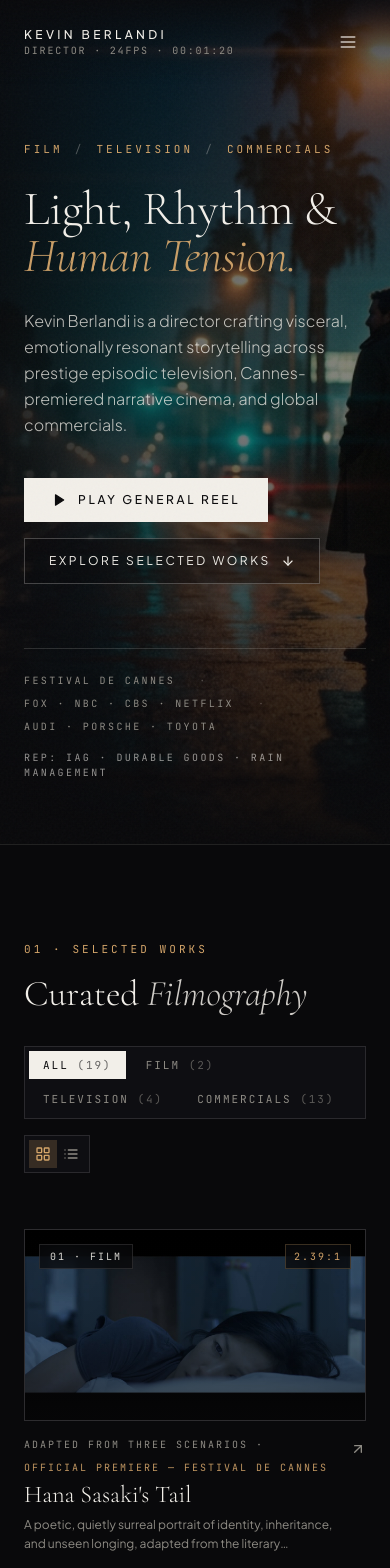
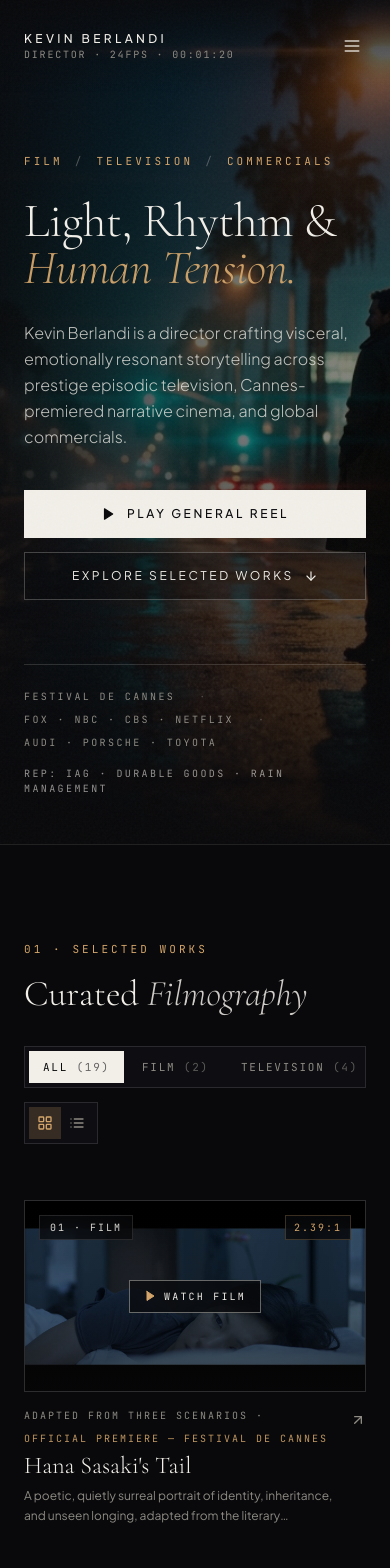
Before and after one commit to anthonysim/kevin-berlandi-portfolio, a React (Vite) app: page / in a window 390 px wide. Shown: the top 1568 px of the page. Built offline with nearby package versions, Linux system fonts and the light colour scheme.

Commit message:
Optimize mobile and iPad responsive layout, touch targets, and Safari UX

```diff
--- a/index.html
+++ b/index.html
@@ -2,7 +2,7 @@
 <html lang="en" class="dark scroll-smooth">
   <head>
     <meta charset="UTF-8" />
-    <meta name="viewport" content="width=device-width, initial-scale=1.0" />
+    <meta name="viewport" content="width=device-width, initial-scale=1.0, viewport-fit=cover" />
     <link rel="icon" type="image/svg+xml" href="/favicon.svg" />
     <meta name="theme-color" content="#09090B" />
     <title>Kevin Berlandi — Director | Film, Television & Commercials</title>
--- a/src/App.tsx
+++ b/src/App.tsx
@@ -19,7 +19,7 @@ export function App() {
       <Navbar />
 
       {/* HERO — THE SCREENING ROOM */}
-      <section className="relative flex min-h-screen w-full items-end overflow-hidden pt-28 pb-16 md:pb-24">
+      <section className="relative flex min-h-[100svh] w-full items-end overflow-hidden pt-28 pb-12 sm:pb-16 md:pb-24">
         {/* Background Widescreen Still with Slow Ken Burns Drift */}
         <div className="absolute inset-0 z-0 overflow-hidden">
           <img
@@ -64,10 +64,10 @@ export function App() {
               commercials.
             </p>
 
-            <div className="flex flex-wrap items-center gap-4 pt-3">
+            <div className="flex flex-col sm:flex-row sm:flex-wrap items-stretch sm:items-center gap-3.5 sm:gap-4 pt-3">
               <button
                 onClick={() => setActiveProject(DIRECTOR_REEL)}
-                className="group inline-flex items-center gap-3 bg-[#F2EFE9] px-7 py-3.5 text-xs font-medium uppercase tracking-[0.22em] text-[#09090B] transition-all duration-300 hover:bg-[#D4A56A] cursor-pointer"
+                className="group inline-flex items-center justify-center gap-3 bg-[#F2EFE9] px-7 py-3.5 min-h-[48px] text-xs font-medium uppercase tracking-[0.22em] text-[#09090B] transition-all duration-300 hover:bg-[#D4A56A] cursor-pointer"
               >
                 <Play className="h-3.5 w-3.5 fill-current transition-transform group-hover:scale-110" />
                 <span>Play General Reel</span>
@@ -75,7 +75,7 @@ export function App() {
 
               <a
                 href="#works"
-                className="inline-flex items-center gap-2.5 border border-[#F2EFE9]/25 bg-[#09090B]/40 backdrop-blur-sm px-6 py-3.5 text-xs uppercase tracking-[0.22em] text-[#F2EFE9] transition-all duration-300 hover:border-[#D4A56A] hover:text-[#D4A56A]"
+                className="inline-flex items-center justify-center gap-2.5 border border-[#F2EFE9]/25 bg-[#09090B]/40 backdrop-blur-sm px-6 py-3.5 min-h-[48px] text-xs uppercase tracking-[0.22em] text-[#F2EFE9] transition-all duration-300 hover:border-[#D4A56A] hover:text-[#D4A56A]"
               >
                 <span>Explore Selected Works</span>
                 <ArrowDown className="h-3.5 w-3.5" />
--- a/src/components/ContactFooter.tsx
+++ b/src/components/ContactFooter.tsx
@@ -111,7 +111,7 @@ export function ContactFooter() {
                         type="text"
                         required
                         placeholder="Your name"
-                        className="w-full border border-[#F2EFE9]/15 bg-[#09090B] px-3.5 py-2.5 text-sm text-[#F2EFE9] placeholder:text-[#8E8B84]/50 focus:border-[#D4A56A] focus:outline-none"
+                        className="w-full border border-[#F2EFE9]/15 bg-[#09090B] px-3.5 py-2.5 text-base sm:text-sm text-[#F2EFE9] placeholder:text-[#8E8B84]/50 focus:border-[#D4A56A] focus:outline-none"
                       />
                     </div>
                     <div>
@@ -122,7 +122,7 @@ export function ContactFooter() {
                         type="email"
                         required
                         placeholder="name@studio.com"
-                        className="w-full border border-[#F2EFE9]/15 bg-[#09090B] px-3.5 py-2.5 text-sm text-[#F2EFE9] placeholder:text-[#8E8B84]/50 focus:border-[#D4A56A] focus:outline-none"
+                        className="w-full border border-[#F2EFE9]/15 bg-[#09090B] px-3.5 py-2.5 text-base sm:text-sm text-[#F2EFE9] placeholder:text-[#8E8B84]/50 focus:border-[#D4A56A] focus:outline-none"
                       />
                     </div>
                   </div>
@@ -131,7 +131,7 @@ export function ContactFooter() {
                     <label className="block font-mono-tech text-[10px] uppercase tracking-[0.2em] text-[#8E8B84] mb-2">
                       Discipline
                     </label>
-                    <select className="w-full border border-[#F2EFE9]/15 bg-[#09090B] px-3.5 py-2.5 text-sm text-[#F2EFE9] focus:border-[#D4A56A] focus:outline-none">
+                    <select className="w-full border border-[#F2EFE9]/15 bg-[#09090B] px-3.5 py-2.5 text-base sm:text-sm text-[#F2EFE9] focus:border-[#D4A56A] focus:outline-none">
                       <option>Episodic Television</option>
                       <option>Feature / Narrative Film</option>
                       <option>Commercial / Brand Film</option>
@@ -147,7 +147,7 @@ export function ContactFooter() {
                       rows={3}
                       required
                       placeholder="Script, campaign brief, dates, or screener request..."
-                      className="w-full border border-[#F2EFE9]/15 bg-[#09090B] px-3.5 py-2.5 text-sm text-[#F2EFE9] placeholder:text-[#8E8B84]/50 focus:border-[#D4A56A] focus:outline-none resize-none"
+                      className="w-full border border-[#F2EFE9]/15 bg-[#09090B] px-3.5 py-2.5 text-base sm:text-sm text-[#F2EFE9] placeholder:text-[#8E8B84]/50 focus:border-[#D4A56A] focus:outline-none resize-none"
                     />
                   </div>
 
--- a/src/components/CraftSection.tsx
+++ b/src/components/CraftSection.tsx
@@ -114,7 +114,7 @@ export function CraftSection() {
         </div>
 
         {/* Three Artistic Pillars */}
-        <div className="grid grid-cols-1 md:grid-cols-3 gap-px bg-[#F2EFE9]/10 border border-[#F2EFE9]/10">
+        <div className="grid grid-cols-1 lg:grid-cols-3 gap-px bg-[#F2EFE9]/10 border border-[#F2EFE9]/10">
           {CRAFT_PILLARS.map((pillar) => (
             <div
               key={pillar.number}
--- a/src/components/CreditsAndAbout.tsx
+++ b/src/components/CreditsAndAbout.tsx
@@ -64,7 +64,7 @@ export function CreditsAndAbout() {
               <h3 className="font-mono-tech text-[11px] uppercase tracking-[0.24em] text-[#8E8B84] pb-4 border-b border-[#F2EFE9]/15 mb-6">
                 Commercial Partners
               </h3>
-              <div className="grid grid-cols-2 gap-3">
+              <div className="grid grid-cols-2 sm:grid-cols-3 lg:grid-cols-2 gap-3">
                 {COMMERCIAL_BRANDS.map((brand) => (
                   <div
                     key={brand}
@@ -96,7 +96,7 @@ export function CreditsAndAbout() {
               </div>
 
               {/* Archival Director Portrait */}
-              <figure className="group relative border border-[#F2EFE9]/15 bg-[#0E0E12] p-3">
+              <figure className="group relative max-w-md lg:max-w-none border border-[#F2EFE9]/15 bg-[#0E0E12] p-3">
                 <div className="relative aspect-square w-full overflow-hidden bg-[#F2EFE9]">
                   <img
                     src="/images/kevin-berlandi.webp"
--- a/src/components/Navbar.tsx
+++ b/src/components/Navbar.tsx
@@ -66,22 +66,23 @@ export function Navbar() {
         <button
           onClick={() => setMobileOpen(!mobileOpen)}
           aria-label="Toggle Menu"
-          className="lg:hidden p-2 text-[#F2EFE9]/80 hover:text-[#F2EFE9] cursor-pointer"
+          aria-expanded={mobileOpen}
+          className="lg:hidden flex h-11 w-11 items-center justify-center -mr-2 text-[#F2EFE9]/85 hover:text-[#F2EFE9] cursor-pointer"
         >
           {mobileOpen ? <X className="h-5 w-5" /> : <Menu className="h-5 w-5" />}
         </button>
       </div>
 
-      {/* Mobile Drawer */}
+      {/* Mobile / Tablet Drawer */}
       {mobileOpen && (
-        <div className="lg:hidden border-t border-[#F2EFE9]/10 bg-[#09090B]/98 backdrop-blur-xl px-6 py-8">
-          <div className="flex flex-col gap-6">
+        <div className="lg:hidden border-t border-[#F2EFE9]/10 bg-[#09090B]/98 backdrop-blur-xl px-6 md:px-12 py-8">
+          <div className="flex flex-col gap-5">
             {navLinks.map((link) => (
               <a
                 key={link.href}
                 href={link.href}
                 onClick={() => setMobileOpen(false)}
-                className="font-serif-display text-2xl tracking-wide text-[#F2EFE9]/90 hover:text-[#D4A56A]"
+                className="py-1 font-serif-display text-2xl sm:text-3xl tracking-wide text-[#F2EFE9]/90 hover:text-[#D4A56A]"
               >
                 {link.label}
               </a>
--- a/src/components/ScreeningModal.tsx
+++ b/src/components/ScreeningModal.tsx
@@ -32,23 +32,23 @@ export function ScreeningModal({ project, onClose }: ScreeningModalProps) {
 
   return (
     <div
-      className="fixed inset-0 z-50 flex items-center justify-center bg-[#050507]/95 backdrop-blur-xl p-4 md:p-8 overflow-y-auto"
+      className="fixed inset-0 z-50 flex items-start sm:items-center justify-center bg-[#050507]/95 backdrop-blur-xl p-0 sm:p-4 md:p-8 overflow-y-auto"
       onClick={onClose}
     >
       <div
-        className="relative my-auto w-full max-w-6xl border border-[#F2EFE9]/15 bg-[#0C0C0F] shadow-2xl overflow-hidden"
+        className="relative sm:my-auto w-full max-w-6xl min-h-full sm:min-h-0 border-0 sm:border border-[#F2EFE9]/15 bg-[#0C0C0F] shadow-2xl overflow-hidden"
         onClick={(e) => e.stopPropagation()}
       >
         {/* Top Screening Bar */}
-        <div className="flex items-center justify-between border-b border-[#F2EFE9]/10 px-5 py-3.5 md:px-7">
-          <div className="flex items-center gap-3">
-            <span className="h-2 w-2 rounded-full bg-[#D4A56A] animate-pulse" />
-            <span className="font-mono-tech text-[11px] uppercase tracking-[0.22em] text-[#8E8B84]">
+        <div className="sticky top-0 z-20 flex items-center justify-between border-b border-[#F2EFE9]/10 bg-[#0C0C0F]/95 backdrop-blur-md px-4 py-3 sm:px-5 md:px-7">
+          <div className="flex items-center gap-2.5 min-w-0">
+            <span className="h-2 w-2 shrink-0 rounded-full bg-[#D4A56A] animate-pulse" />
+            <span className="font-mono-tech text-[10px] sm:text-[11px] uppercase tracking-[0.2em] text-[#8E8B84] truncate">
               Screening Room · Reel {project.index} · {project.aspectRatio}
             </span>
           </div>
 
-          <div className="flex items-center gap-4">
+          <div className="flex items-center gap-3 shrink-0">
             <a
               href={project.videoEmbedUrl}
               target="_blank"
@@ -62,7 +62,7 @@ export function ScreeningModal({ project, onClose }: ScreeningModalProps) {
             <button
               onClick={onClose}
               aria-label="Close Screening Room"
-              className="p-1.5 text-[#8E8B84] transition-colors hover:text-[#F2EFE9] cursor-pointer"
+              className="flex h-10 w-10 items-center justify-center -mr-2 text-[#8E8B84] transition-colors hover:text-[#F2EFE9] cursor-pointer"
             >
               <X className="h-5 w-5" />
             </button>
--- a/src/components/WorksSection.tsx
+++ b/src/components/WorksSection.tsx
@@ -33,14 +33,14 @@ export function WorksSection({ onSelectProject }: WorksSectionProps) {
             </h2>
           </div>
 
-          <div className="flex flex-wrap items-center justify-between lg:justify-end gap-4 sm:gap-6">
+          <div className="flex flex-col sm:flex-row sm:items-center justify-between lg:justify-end gap-3.5 sm:gap-5">
             {/* Discipline Filter Tabs */}
-            <div className="flex flex-wrap items-center gap-1.5 border border-[#F2EFE9]/12 bg-[#0E0E12] p-1">
+            <div className="flex items-center gap-1 overflow-x-auto border border-[#F2EFE9]/12 bg-[#0E0E12] p-1 max-w-full">
               {DISCIPLINES.map((tab) => (
                 <button
                   key={tab}
                   onClick={() => setFilter(tab)}
-                  className={`px-3.5 py-1.5 font-mono-tech text-[11px] uppercase tracking-[0.18em] transition-all duration-300 cursor-pointer ${
+                  className={`shrink-0 whitespace-nowrap px-3.5 py-2 font-mono-tech text-[11px] uppercase tracking-[0.16em] transition-all duration-300 cursor-pointer ${
                     filter === tab
                       ? 'bg-[#F2EFE9] text-[#09090B]'
                       : 'text-[#8E8B84] hover:text-[#F2EFE9]'
@@ -53,11 +53,11 @@ export function WorksSection({ onSelectProject }: WorksSectionProps) {
             </div>
 
             {/* Gallery vs Index Toggle */}
-            <div className="flex items-center border border-[#F2EFE9]/12 bg-[#0E0E12] p-1">
+            <div className="flex w-fit items-center border border-[#F2EFE9]/12 bg-[#0E0E12] p-1">
               <button
                 onClick={() => setViewMode('gallery')}
                 aria-label="Gallery View"
-                className={`p-1.5 transition-colors cursor-pointer ${
+                className={`p-2 transition-colors cursor-pointer ${
                   viewMode === 'gallery'
                     ? 'bg-[#D4A56A]/20 text-[#D4A56A]'
                     : 'text-[#8E8B84] hover:text-[#F2EFE9]'
@@ -68,7 +68,7 @@ export function WorksSection({ onSelectProject }: WorksSectionProps) {
               <button
                 onClick={() => setViewMode('index')}
                 aria-label="Archive Index View"
-                className={`p-1.5 transition-colors cursor-pointer ${
+                className={`p-2 transition-colors cursor-pointer ${
                   viewMode === 'index'
                     ? 'bg-[#D4A56A]/20 text-[#D4A56A]'
                     : 'text-[#8E8B84] hover:text-[#F2EFE9]'
@@ -113,9 +113,9 @@ export function WorksSection({ onSelectProject }: WorksSectionProps) {
                       </span>
                     </div>
 
-                    {/* Center Play Reveal */}
-                    <div className="absolute inset-0 flex items-center justify-center opacity-0 transition-all duration-300 group-hover:opacity-100">
-                      <span className="flex items-center gap-2 border border-[#F2EFE9]/40 bg-[#09090B]/75 backdrop-blur-md px-4 py-2 font-mono-tech text-[10px] uppercase tracking-[0.22em] text-[#F2EFE9] transform translate-y-2 transition-transform duration-300 group-hover:translate-y-0">
+                    {/* Center Play Reveal (always subtly visible on touch/mobile, hover reveal on desktop) */}
+                    <div className="absolute inset-0 flex items-center justify-center opacity-100 lg:opacity-0 transition-all duration-300 lg:group-hover:opacity-100">
+                      <span className="flex items-center gap-2 border border-[#F2EFE9]/40 bg-[#09090B]/70 backdrop-blur-md px-3.5 py-2 font-mono-tech text-[10px] uppercase tracking-[0.22em] text-[#F2EFE9] lg:transform lg:translate-y-2 transition-transform duration-300 lg:group-hover:translate-y-0">
                         <Play className="h-3 w-3 fill-current text-[#D4A56A]" />
                         <span>Watch Film</span>
                       </span>
@@ -157,15 +157,23 @@ export function WorksSection({ onSelectProject }: WorksSectionProps) {
                   onMouseEnter={() => setHoveredProject(project)}
                   onFocus={() => setHoveredProject(project)}
                   onClick={() => onSelectProject(project)}
-                  className="group w-full flex items-center justify-between gap-4 border-b border-[#F2EFE9]/10 py-4 text-left transition-colors hover:bg-[#F2EFE9]/[0.02] px-3 cursor-pointer"
+                  className="group w-full flex items-center justify-between gap-4 border-b border-[#F2EFE9]/10 py-4 text-left transition-colors hover:bg-[#F2EFE9]/[0.02] px-2 sm:px-3 cursor-pointer"
                 >
-                  <div className="flex items-baseline gap-4">
-                    <span className="font-mono-tech text-xs text-[#D4A56A]">{project.index}</span>
-                    <div>
-                      <div className="font-serif-display text-xl sm:text-2xl font-light text-[#F2EFE9] group-hover:text-[#D4A56A] transition-colors">
+                  <div className="flex items-center gap-3.5 sm:gap-4 min-w-0">
+                    <img
+                      src={project.image}
+                      alt={project.title}
+                      loading="lazy"
+                      className="lg:hidden h-11 w-16 shrink-0 object-cover border border-[#F2EFE9]/15 bg-[#111114]"
+                    />
+                    <span className="hidden sm:inline font-mono-tech text-xs text-[#D4A56A] shrink-0">
+                      {project.index}
+                    </span>
+                    <div className="min-w-0">
+                      <div className="font-serif-display text-xl sm:text-2xl font-light text-[#F2EFE9] group-hover:text-[#D4A56A] transition-colors truncate">
                         {project.title}
                       </div>
-                      <div className="font-mono-tech text-[10px] uppercase tracking-[0.2em] text-[#8E8B84] mt-0.5">
+                      <div className="font-mono-tech text-[10px] uppercase tracking-[0.18em] text-[#8E8B84] mt-0.5 truncate">
                         {project.clientOrNetwork} · {project.discipline}
                       </div>
                     </div>
@@ -180,8 +188,8 @@ export function WorksSection({ onSelectProject }: WorksSectionProps) {
               ))}
             </div>
 
-            {/* Sticky Preview Frame */}
-            <div className="lg:col-span-5 lg:sticky lg:top-28">
+            {/* Sticky Preview Frame (Desktop) */}
+            <div className="hidden lg:block lg:col-span-5 lg:sticky lg:top-28">
               <div
                 onClick={() => onSelectProject(hoveredProject)}
                 className="border border-[#F2EFE9]/12 bg-[#0E0E12] overflow-hidden cursor-pointer group"
```
